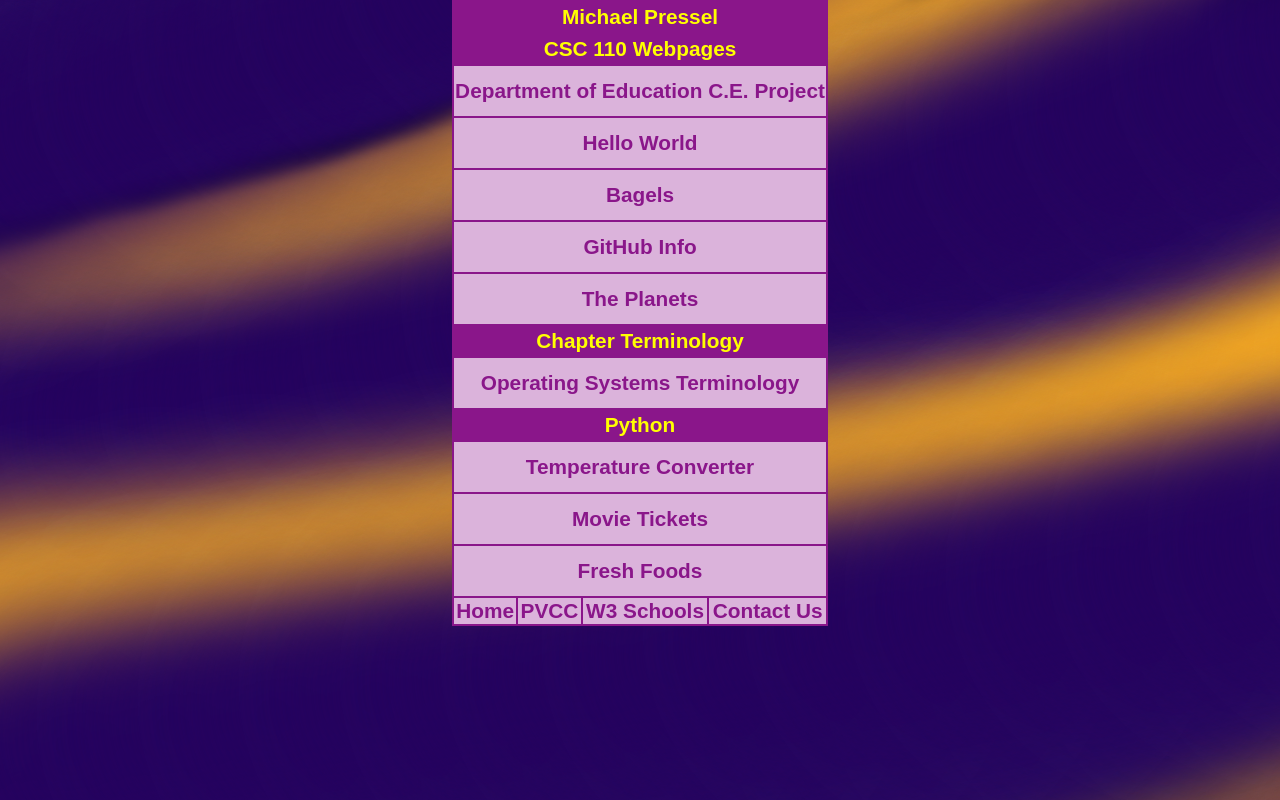
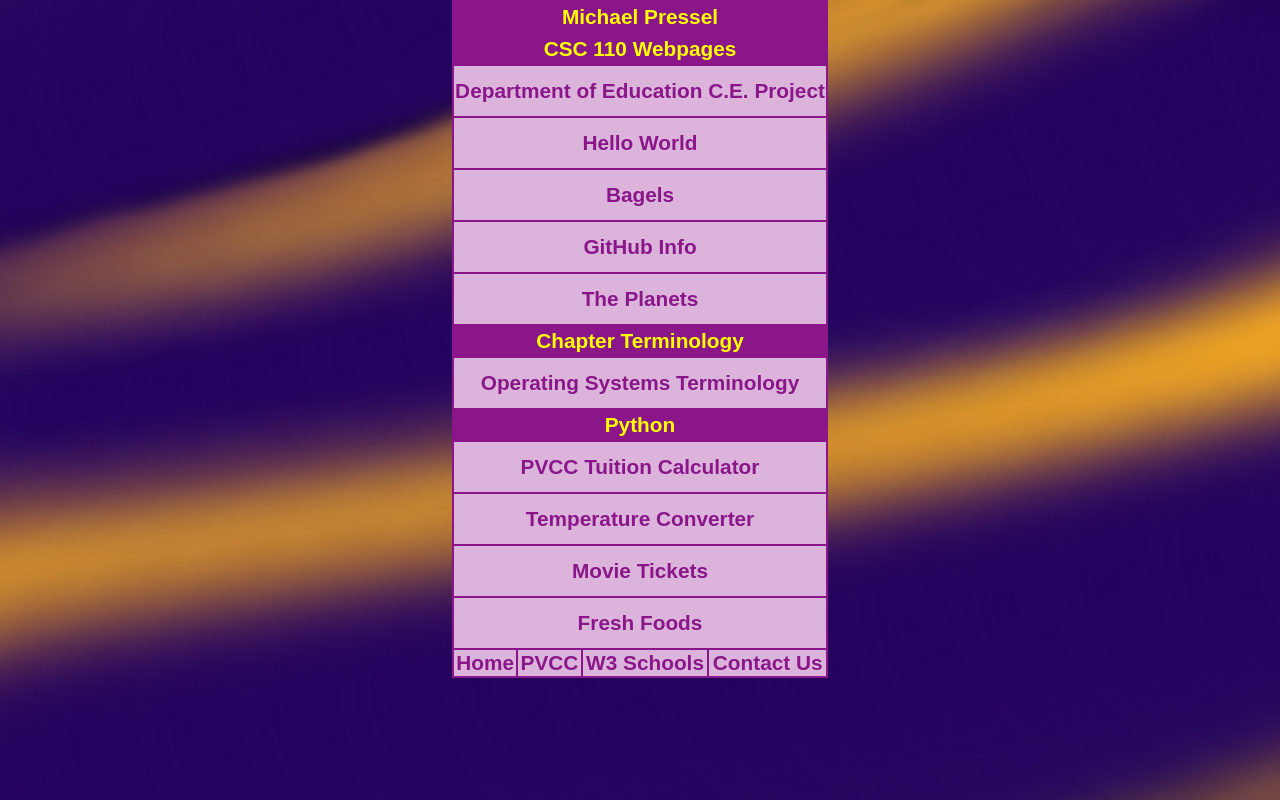
Before and after one commit to mpressel-pvcc/mpressel-pvcc.github.io, a plain HTML site: page index.html in a window 1280 px wide. Drawn offline with Linux system fonts and the light colour scheme.

Commit message:
Update index.html

```diff
--- a/index.html
+++ b/index.html
@@ -71,6 +71,9 @@
 		  <tr style=" height: 30px;">
           <th colspan="4">Python</th>
           </tr>
+	     	 <tr><td colspan="4">
+               <a href = "tuition.py">PVCC Tuition Calculator</a>
+         </td></tr>
 
 	 <tr><td colspan="4">
          	<a href = "temp_conv.py">Temperature Converter</a>
```
